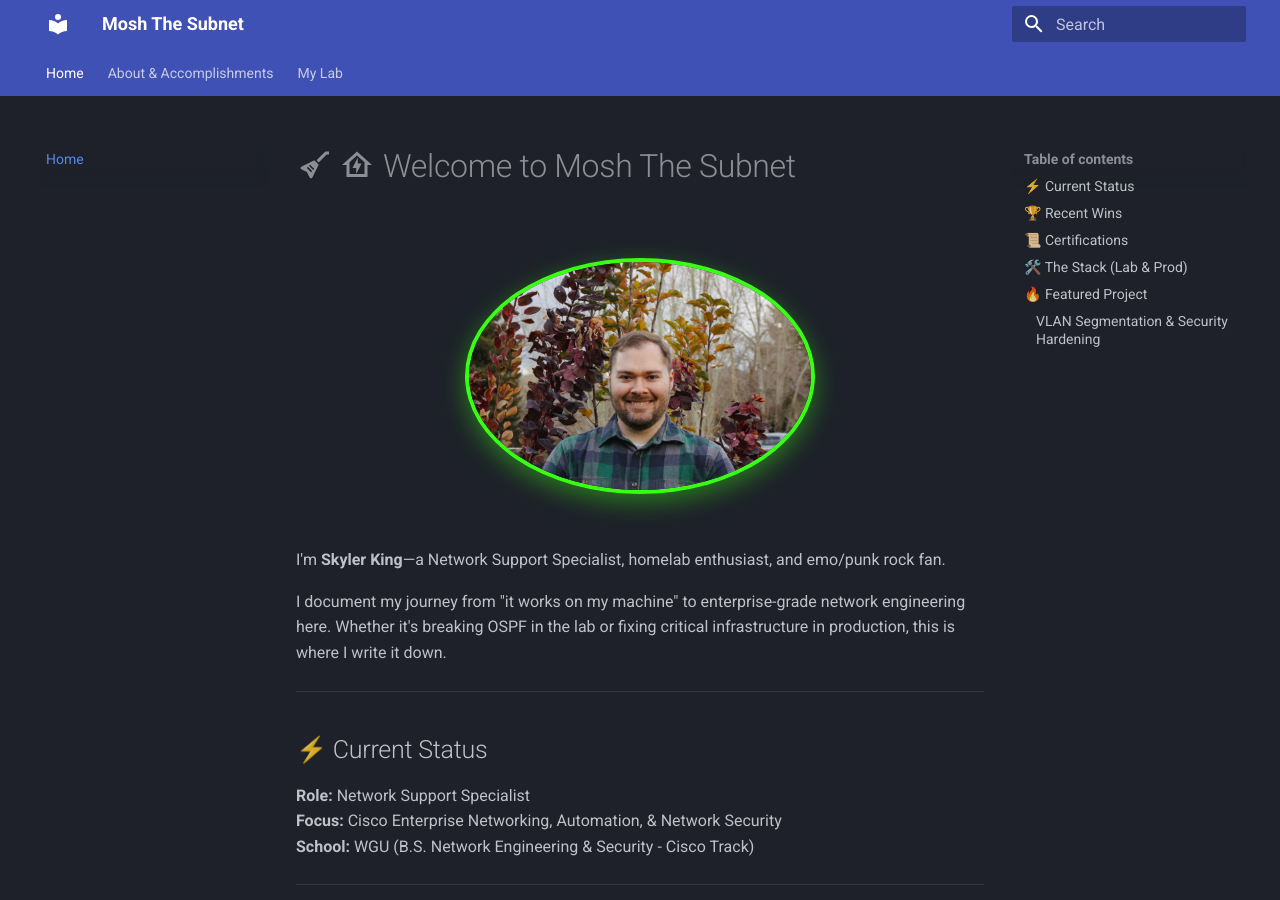
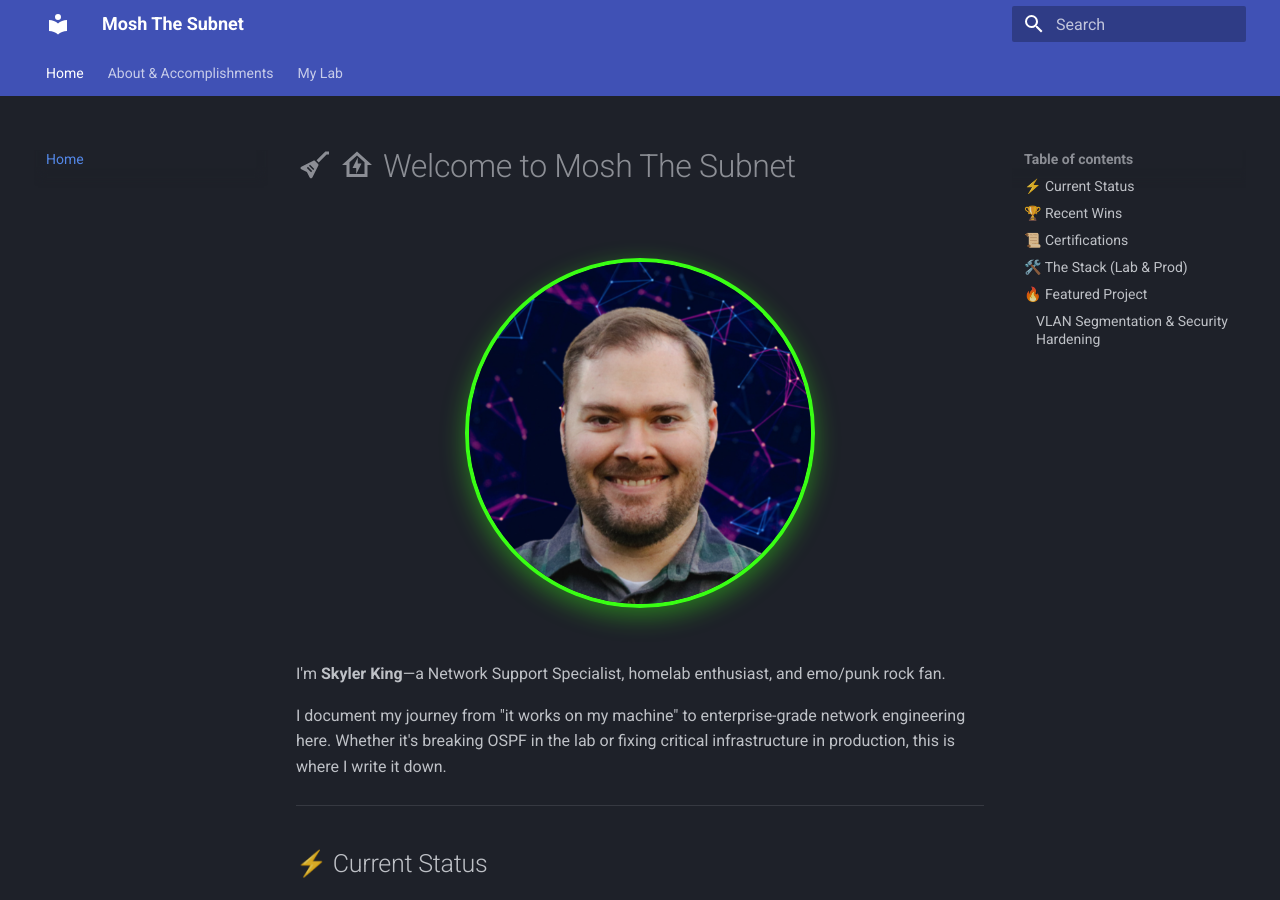
Before and after one commit to moshthesubnet/my-lab-docs, an MkDocs documentation site: the page built from docs/index.md, in a window 1280 px wide and 900 px high. Built offline with MkDocs 1.6.1 and Material for MkDocs 9.7.7, drawn with Linux system fonts in a browser that asks for light colours.

Commit message:
Update index.md

```diff
--- a/docs/index.md
+++ b/docs/index.md
@@ -1,7 +1,7 @@
 # :material-guitar-electric: :material-home-lightning-bolt-outline: Welcome to Mosh The Subnet
 
 <div align="center">
-  <img src="assets/profilepic.jpg" alt="Skyler King" width="350" style="border-radius: 50%; margin: 30px 0; border: 4px solid #39ff14; box-shadow: 0 8px 24px rgba(57,255,20,0.4);">
+  <img src="assets/github_profile.png" alt="Skyler King" width="350" style="border-radius: 50%; margin: 30px 0; border: 4px solid #39ff14; box-shadow: 0 8px 24px rgba(57,255,20,0.4);">
 </div>
 
 I'm **Skyler King**—a Network Support Specialist, homelab enthusiast, and emo/punk rock fan.
```
